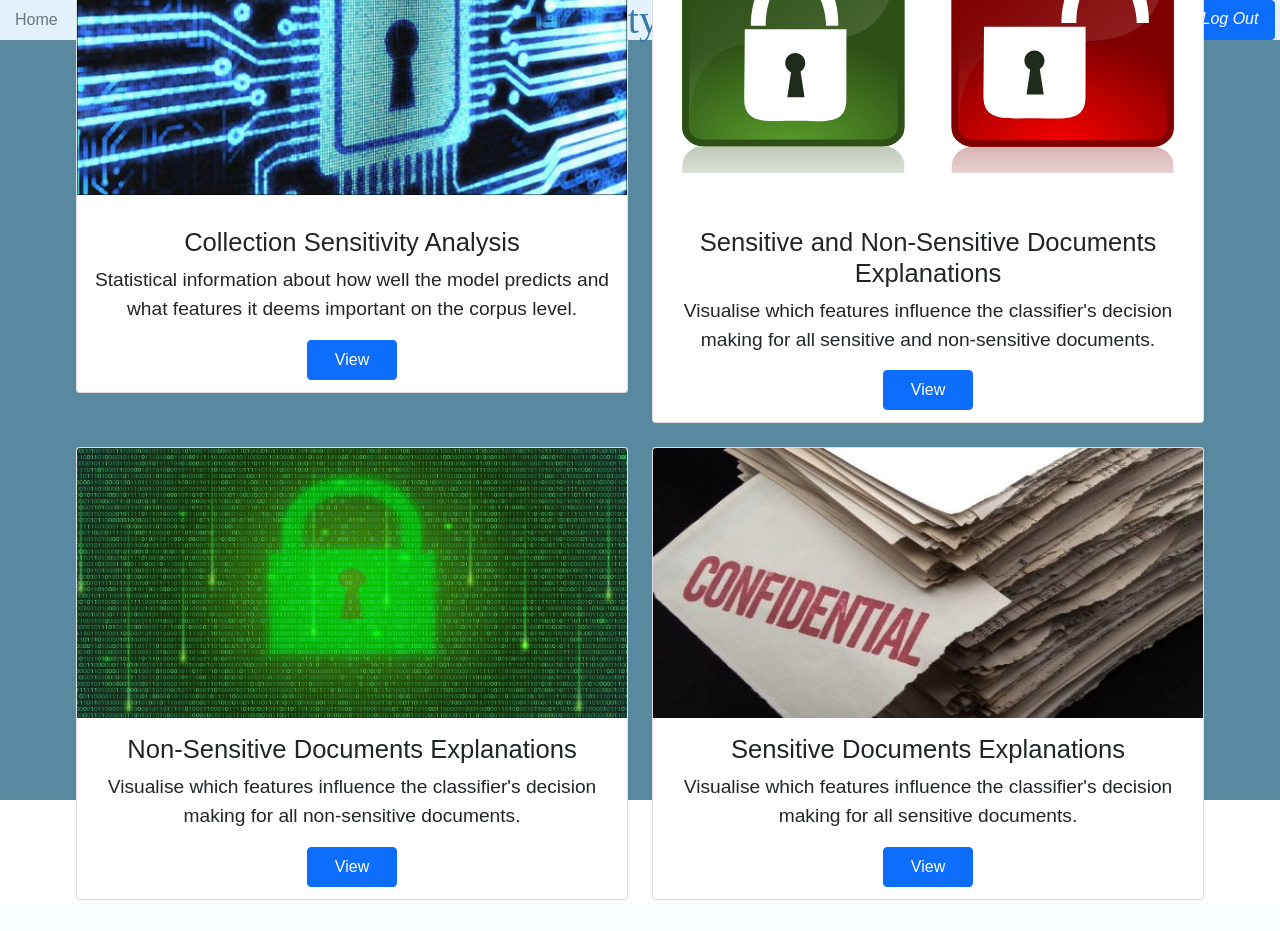
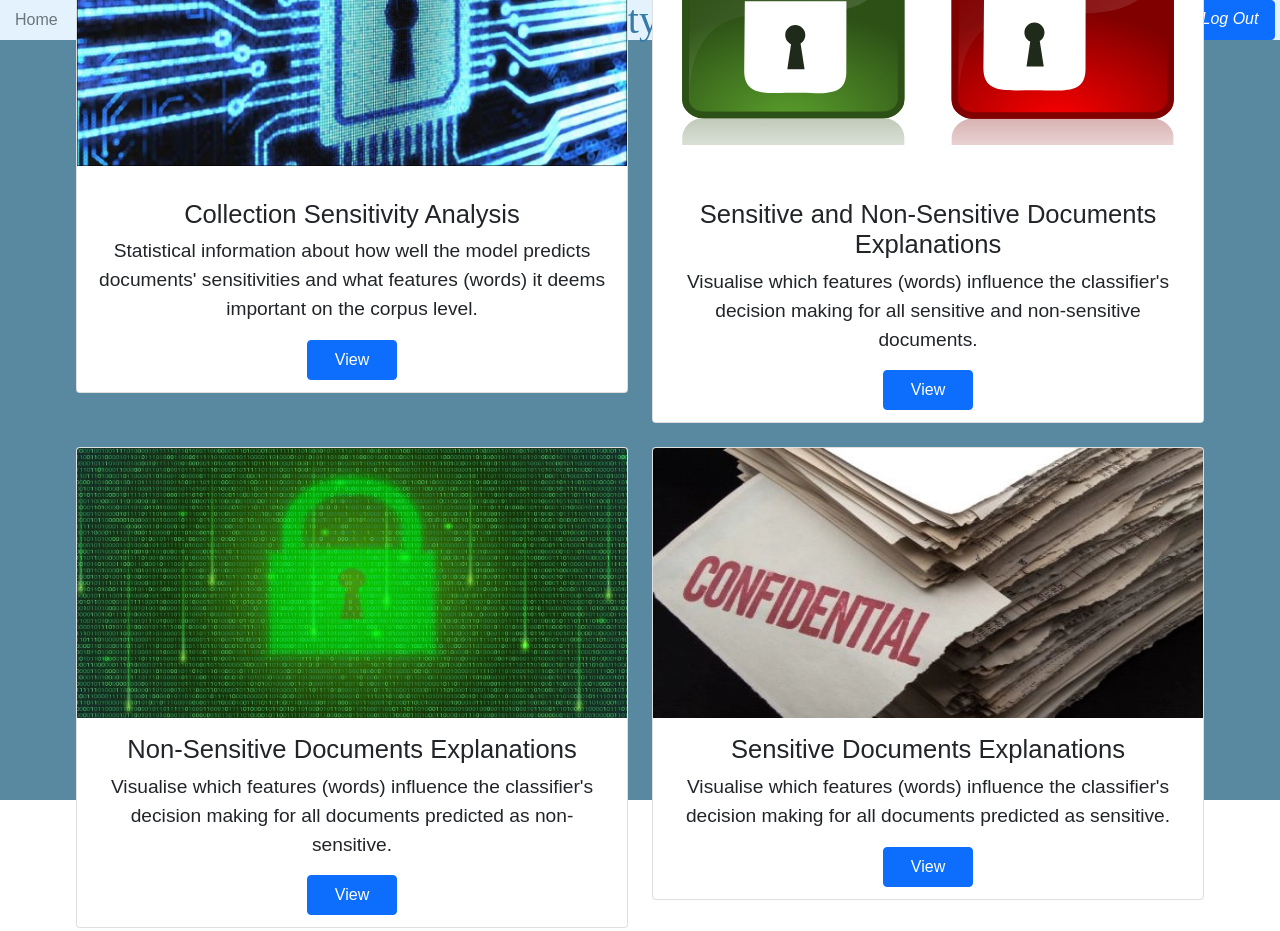
Before and after one commit to mohibfd/Sensitivity-Classification, a Flask app: page / in a window 1280 px wide. Before the commit the page ends 900 px from the top, so only its background shows below. Run offline with Flask 2, Linux system fonts and the light colour scheme; the visitor is signed in with stand-in values (Sample User, id 1); data comes from the database, SQL or seed files in the repository; parts of the project's set-up code (start-up, migrations or seed data) failed here and were passed over.

Commit message:
adding more classifier detail for user evaluation

```diff
--- a/flaskr/static/style.css
+++ b/flaskr/static/style.css
@@ -598,7 +598,7 @@ input[id="dropdown"] {
    height: 285px;
 }
 .sens_text {
-   height: 100px;
+   height: 80px;
 }
 .matrix_predicted_label {
    margin-right: 70px;
--- a/flaskr/templates/classifier/index.html
+++ b/flaskr/templates/classifier/index.html
@@ -26,7 +26,7 @@
             </div>
             <div class="card-body">
               <h5 class="card-title">Collection Sensitivity Analysis</h5>
-              <p class="card-text">Statistical information about how well the model predicts and what features it deems important on the corpus level.</p>
+              <p class="card-text">Statistical information about how well the model predicts documents' sensitivities and what features (words) it deems important on the corpus level.</p>
               <form action="{{ url_for('classifier.general_sensitivity_info') }}">
                 <div class="center no_margin">
                   <input type="submit" value="View" class="btn btn-primary btn-mid" onclick="loading();"/>
@@ -42,7 +42,7 @@
             </div>
             <div class="card-body">
               <h5 class="card-title">Sensitive and Non-Sensitive Documents Explanations</h5>
-              <p class="card-text">Visualise which features influence the classifier's decision making for all sensitive and non-sensitive documents.</p>
+              <p class="card-text">Visualise which features (words) influence the classifier's decision making for all sensitive and non-sensitive documents.</p>
               <form action="{{ url_for('classifier.single_document_sensitivity_info') }}">
                 <div class="center no_margin">
                   <input type="submit" value="View" class="btn btn-primary btn-mid" onclick="loading();"/>
@@ -59,7 +59,7 @@
             </div>
             <div class="card-body">
               <h5 class="card-title">Non-Sensitive Documents Explanations</h5>
-              <p class="card-text">Visualise which features influence the classifier's decision making for all non-sensitive documents.</p>
+              <p class="card-text">Visualise which features (words) influence the classifier's decision making for all documents predicted as non-sensitive.</p>
               <form action="{{ url_for('classifier.non_sensitive_info') }}">
                 <div class="center no_margin">
                   <input type="submit" value="View" class="btn btn-primary btn-mid" onclick="loading();"/>
@@ -75,7 +75,7 @@
             </div>
             <div class="card-body">
               <h5 class="card-title">Sensitive Documents Explanations</h5>
-              <p class="card-text">Visualise which features influence the classifier's decision making for all sensitive documents.</p>
+              <p class="card-text">Visualise which features (words) influence the classifier's decision making for all documents predicted as sensitive.</p>
               <form action="{{ url_for('classifier.sensitive_info') }}">
                 <div class="center no_margin">
                   <input type="submit" value="View" class="btn btn-primary btn-mid" onclick="loading();"/>
@@ -86,7 +86,6 @@
         </div>
       </div>
     </div>
-    <!-- <div class="top"> <a class="top_left block_link" href="{{ url_for('classifier.sensitive_info') }}"> Sensitive Documents Explanations </a> <a class="top_right block_link" href="{{ url_for('classifier.non_sensitive_info') }}"> Non-Sensitive Documents Explanations </a> </div> <div class="bottom"> <a class="bottom_left block_link" href="{{ url_for('classifier.single_document_sensitivity_info') }}"> Sensitive and Non-Sensitive Documents Explanations </a> <a class="bottom_right block_link" href="{{ url_for('classifier.general_sensitivity_info') }}"> Classifier Information </a> </div> -->
 
   {% else %}
     <div id="carouselExampleCaptions" class="carousel slide" data-bs-ride="carousel">
```
Also changed, not shown: flaskr/templates/classifier/general_sensitivity_info.html (+22 -2 lines).
